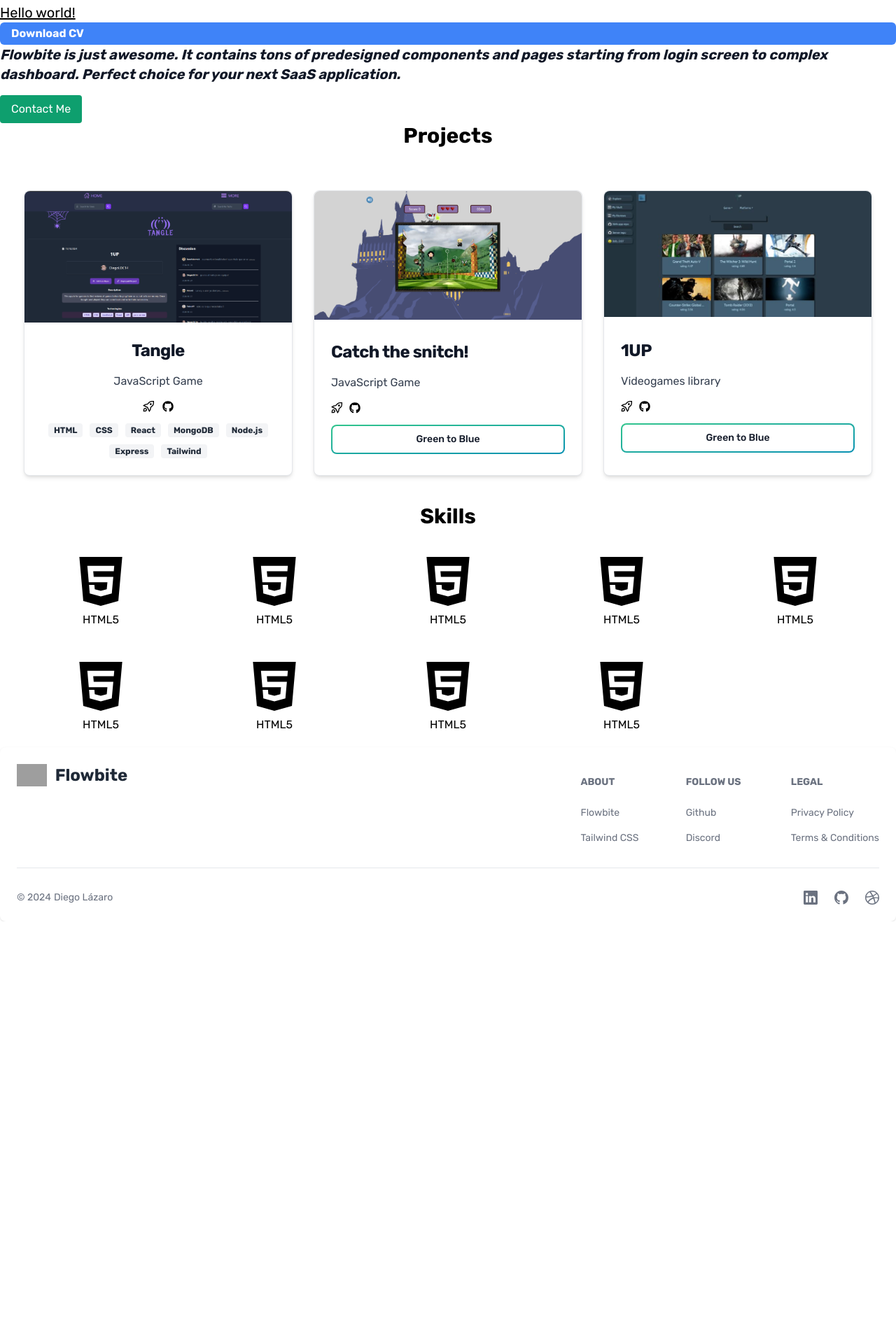
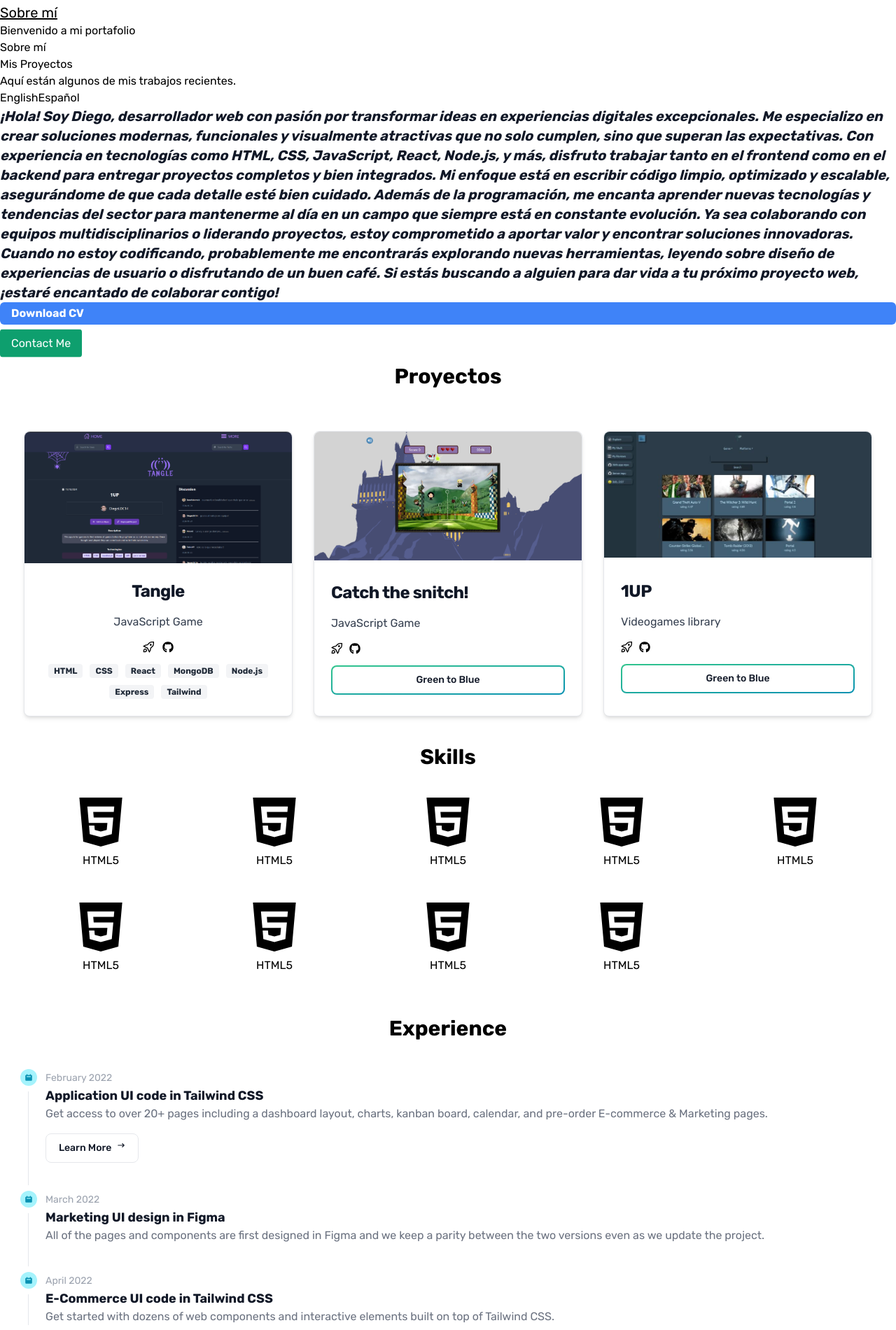
Before and after one commit to diegoldc/portfolio-dev, a React (Vite) app: page / in a window 1280 px wide. Shown: the part 79-1980 px from the top of the page at 70% size. Before the commit the page ends 1396 px from the top, so only its background shows below. Built offline with nearby package versions, Linux system fonts and the light colour scheme; grey boxes are pictures that could not be loaded.

Commit message:
config y test i18n translation

```diff
--- a/package.json
+++ b/package.json
@@ -11,8 +11,11 @@
   },
   "dependencies": {
     "flowbite-react": "^0.10.2",
+    "i18next": "^24.1.0",
+    "i18next-http-backend": "^3.0.1",
     "react": "^18.3.1",
     "react-dom": "^18.3.1",
+    "react-i18next": "^15.2.0",
     "react-icons": "^5.3.0"
   },
   "devDependencies": {
--- a/src/App.css
+++ b/src/App.css
@@ -165,3 +165,15 @@ body {
   width: 0;
   height: 0;
 }
+
+.perspective {
+  perspective: 1000px;
+}
+
+.backface-hidden {
+  backface-visibility: hidden;
+}
+
+.rotate-y-180 {
+  transform: rotateY(180deg);
+}
--- a/src/App.jsx
+++ b/src/App.jsx
@@ -5,14 +5,19 @@ import Projects from "./components/Projects";
 import Skills from "./components/Skills";
 import FooterSection from "./components/Footer";
 import { ThemeProvider } from "./context/theme.context.jsx";
+import Experience from "./components/Experience.jsx";
+import LanguageSwitcher from './components/LanguageSwitcher';
+import i18n from './i18n';
 
 function App() {
   return (
     <ThemeProvider>
+      <LanguageSwitcher />
       <NavbarSection />
       <About />
       <Projects />
       <Skills />
+      <Experience />
       <FooterSection />
     </ThemeProvider>
   );
--- a/src/components/About.jsx
+++ b/src/components/About.jsx
@@ -1,9 +1,11 @@
-import { useState } from "react";
+import { useState, useEffect } from "react";
 import { Blockquote } from "flowbite-react";
 import cv from "../files/cv-Diego.pdf";
+import { useTranslation } from 'react-i18next';
 
 function About() {
   const [isContactFormVisible, setContactFormVisible] = useState(false);
+  const [isTextVisible, setTextVisible] = useState(false);
 
   const handleFormSubmit = (e) => {
     e.preventDefault();
@@ -22,11 +24,41 @@ function About() {
     window.location.href = mailtoLink;
   };
 
+  useEffect(() => {
+    setTextVisible(true); // Activa la visibilidad del texto para iniciar la animación
+  }, []);
+
+  const { t, i18n } = useTranslation();
+
+  const changeLanguage = (lng) => {
+    i18n.changeLanguage(lng);
+  };
+
   return (
     <>
-      <div>About</div>
 
-      <h1 className="text-xl font-rubik underline">Hello world!</h1>
+      <h1
+        className={`text-xl font-rubik underline transition-all duration-1000 ease-in-out ${
+          isTextVisible
+            ? "transform translate-x-0 opacity-100"
+            : "transform -translate-x-full opacity-0"
+        }`}
+      >
+        Sobre mí
+      </h1>
+
+      <div>
+      <h1>{t('welcome')}</h1>
+      <p>{t('about')}</p>
+      <h2>{t('projects.title')}</h2>
+      <p>{t('projects.description')}</p>
+      <button onClick={() => changeLanguage('en')}>English</button>
+      <button onClick={() => changeLanguage('es')}>Español</button>
+    </div>
+
+      <Blockquote>
+        {t("about.text")}
+      </Blockquote>
 
       <a
         href={cv}
@@ -36,14 +68,8 @@ function About() {
         Download CV
       </a>
 
-      <Blockquote>
-        Flowbite is just awesome. It contains tons of predesigned components and
-        pages starting from login screen to complex dashboard. Perfect choice
-        for your next SaaS application.
-      </Blockquote>
-
       <button
-        className="mt-4 px-4 py-2 bg-green-500 text-white rounded hover:bg-green-700 transition"
+        className="animate-bounce mt-4 px-4 py-2 bg-green-500 text-white rounded hover:bg-green-700 transition"
         onClick={() => setContactFormVisible(!isContactFormVisible)}
       >
         Contact Me
--- /dev/null
+++ b/src/components/Experience.jsx
@@ -0,0 +1,52 @@
+import { Button, Timeline } from "flowbite-react";
+import { HiArrowNarrowRight, HiCalendar } from "react-icons/hi";
+
+function Experience() {
+  return (
+    <div className="m-10">
+    <h2 className="w-auto text-3xl font-bold mb-10 text-center">Experience</h2>
+
+
+    <Timeline>
+      <Timeline.Item>
+        <Timeline.Point icon={HiCalendar} />
+        <Timeline.Content>
+          <Timeline.Time>February 2022</Timeline.Time>
+          <Timeline.Title>Application UI code in Tailwind CSS</Timeline.Title>
+          <Timeline.Body>
+            Get access to over 20+ pages including a dashboard layout, charts, kanban board, calendar, and pre-order
+            E-commerce & Marketing pages.
+          </Timeline.Body>
+          <Button color="gray">
+            Learn More
+            <HiArrowNarrowRight className="ml-2 h-3 w-3" />
+          </Button>
+        </Timeline.Content>
+      </Timeline.Item>
+      <Timeline.Item>
+        <Timeline.Point icon={HiCalendar} />
+        <Timeline.Content>
+          <Timeline.Time>March 2022</Timeline.Time>
+          <Timeline.Title>Marketing UI design in Figma</Timeline.Title>
+          <Timeline.Body>
+            All of the pages and components are first designed in Figma and we keep a parity between the two versions
+            even as we update the project.
+          </Timeline.Body>
+        </Timeline.Content>
+      </Timeline.Item>
+      <Timeline.Item>
+        <Timeline.Point icon={HiCalendar} />
+        <Timeline.Content>
+          <Timeline.Time>April 2022</Timeline.Time>
+          <Timeline.Title>E-Commerce UI code in Tailwind CSS</Timeline.Title>
+          <Timeline.Body>
+            Get started with dozens of web components and interactive elements built on top of Tailwind CSS.
+          </Timeline.Body>
+        </Timeline.Content>
+      </Timeline.Item>
+    </Timeline>
+    </div>
+  );
+}
+
+export default Experience
--- /dev/null
+++ b/src/components/LanguageSwitcher.jsx
@@ -0,0 +1,19 @@
+import { useTranslation } from 'react-i18next';
+
+function LanguageSwitcher() {
+
+  const { i18n } = useTranslation();
+  const changeLanguage = (lng) => {
+    i18n.changeLanguage(lng);
+  };
+
+  return (
+    <div>
+    <button onClick={() => changeLanguage('en')}>English</button>
+    <button onClick={() => changeLanguage('es')}>Español</button>
+    {/* Add more language buttons as needed */}
+  </div>
+  )
+}
+
+export default LanguageSwitcher
--- a/src/components/Projects.jsx
+++ b/src/components/Projects.jsx
@@ -1,14 +1,19 @@
 import { Card, Button, Badge } from "flowbite-react";
 import { GrDeploy } from "react-icons/gr";
 import { FaGithub } from "react-icons/fa";
+import { useTranslation } from 'react-i18next';
+
 
 function Projects() {
+
+  const { t } = useTranslation();
+
   return (
     <>
-      <h2 className="w-auto text-3xl font-bold mb-10 text-center">Projects</h2>
+      <h2 className="w-auto text-3xl font-bold mb-10 text-center">{t("projects")}</h2>
       <div className="section-projects">
         <Card
-          className="max-w-sm hover:-translate-x-2 transition-all duration-500 hover:-translate-y-2 hover:shadow-[8px_8px_0px_0px_rgba(231,212,240,0.8)]"
+          className="max-w-sm hover:-translate-x-2 transition-all duration-500 hover:-translate-y-2 hover:shadow-[8px_8px_0px_0px_rgba(231,212,240,0.8)] dark:bg-red-200"
           imgAlt="Example image"
           imgSrc="/images/tangle.png"
         >
@@ -77,6 +82,8 @@ function Projects() {
           </Button>
         </Card>
       </div>
+
+
     </>
   );
 }
--- /dev/null
+++ b/src/i18n.js
@@ -0,0 +1,27 @@
+import i18n from 'i18next';
+import { initReactI18next } from 'react-i18next';
+
+import translationEN from './locales/en/translation.json'; // English
+import translationES from './locales/es/translation.json'; // Spanish
+
+const resources = {
+  en: {
+    translation: translationEN,
+  },
+  es: {
+    translation: translationES,
+  },
+};
+
+i18n.use(initReactI18next).init({
+  resources,
+  lng: 'es', // Set the default language
+  keySeparator: true, // Habilitar claves anidadas (o elimina esta línea)
+  fallbackLng: false,
+  interpolation: {
+    escapeValue: false,
+  },
+});
+
+
+export default i18n;
--- /dev/null
+++ b/src/locales/en/translation.json
@@ -0,0 +1,9 @@
+{
+  "welcome": "Welcome to my portfolio",
+  "about": "About Me",
+  "contact": "Contact Me",
+  "projects":"Projects",
+  "projects.title": "My Projects",
+  "projects.description": "Here are some of my recent works.",
+  "about.text": "Hello! I’m Diego, a web developer with a passion for transforming ideas into exceptional digital experiences. I specialize in creating modern, functional, and visually appealing solutions that not only meet but exceed expectations. With experience in technologies such as HTML, CSS, JavaScript, React, Node.js, and more, I enjoy working on both the frontend and backend to deliver complete and well-integrated projects. My approach focuses on writing clean, optimized, and scalable code, ensuring that every detail is carefully handled. Besides programming, I love learning about new technologies and industry trends to stay up-to-date in a constantly evolving field. Whether collaborating with multidisciplinary teams or leading projects, I’m committed to bringing value and finding innovative solutions. When I’m not coding, you’ll likely find me exploring new tools, reading about user experience design, or enjoying a good coffee. If you’re looking for someone to bring your next web project to life, I’d be delighted to collaborate with you!"
+}
--- /dev/null
+++ b/src/locales/es/translation.json
@@ -0,0 +1,9 @@
+{
+  "welcome": "Bienvenido a mi portafolio",
+  "about": "Sobre mí",
+  "contact": "Contáctame",
+  "projects":"Proyectos",
+  "projects.title": "Mis Proyectos",
+  "projects.description": "Aquí están algunos de mis trabajos recientes.",
+  "about.text": "¡Hola! Soy Diego, desarrollador web con pasión por transformar ideas en experiencias digitales excepcionales. Me especializo en crear soluciones modernas, funcionales y visualmente atractivas que no solo cumplen, sino que superan las expectativas. Con experiencia en tecnologías como HTML, CSS, JavaScript, React, Node.js, y más, disfruto trabajar tanto en el frontend como en el backend para entregar proyectos completos y bien integrados. Mi enfoque está en escribir código limpio, optimizado y escalable, asegurándome de que cada detalle esté bien cuidado. Además de la programación, me encanta aprender nuevas tecnologías y tendencias del sector para mantenerme al día en un campo que siempre está en constante evolución. Ya sea colaborando con equipos multidisciplinarios o liderando proyectos, estoy comprometido a aportar valor y encontrar soluciones innovadoras. Cuando no estoy codificando, probablemente me encontrarás explorando nuevas herramientas, leyendo sobre diseño de experiencias de usuario o disfrutando de un buen café. Si estás buscando a alguien para dar vida a tu próximo proyecto web, ¡estaré encantado de colaborar contigo!"
+}
--- a/tailwind.config.js
+++ b/tailwind.config.js
@@ -18,6 +18,17 @@ export default {
         "light-purple": "#d8b4fe",
         "logo-purple" : "#352842"
       },
+      backfaceVisibility: {
+        hidden: 'hidden',
+      },
+      rotate: {
+        'y-180': '180deg',
+      }
+    },
+  },
+  variants: {
+    extend: {
+      backfaceVisibility: ['responsive', 'hover', 'focus'],
     },
   },
   plugins: [
```
Also changed, not shown: 1 other file (tests, documents, lock files or other folders).
